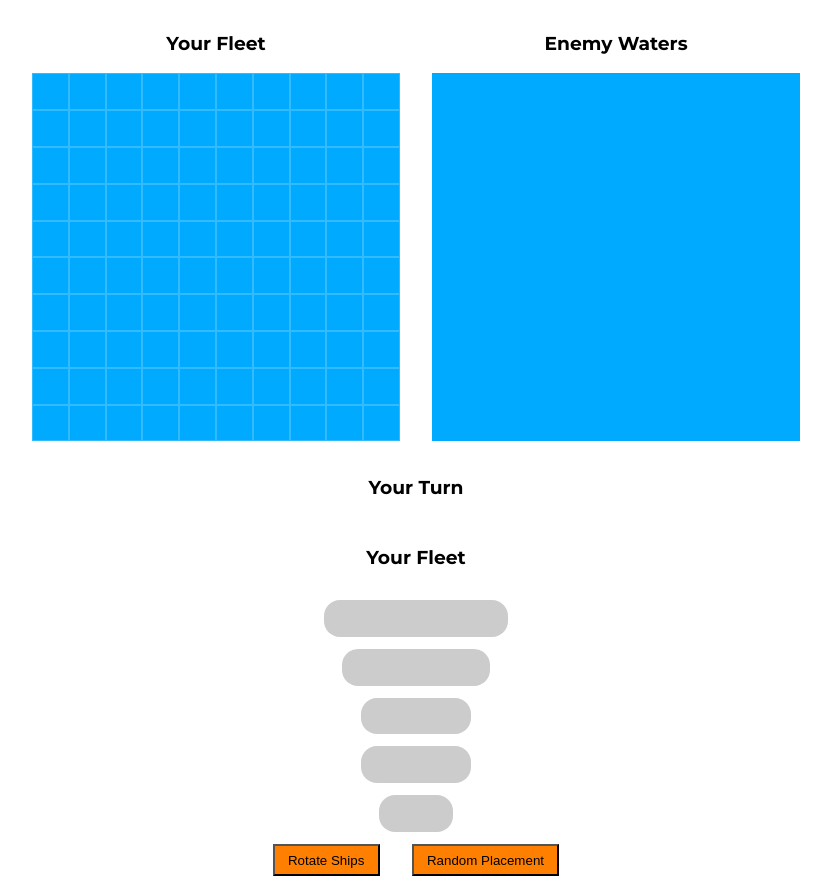
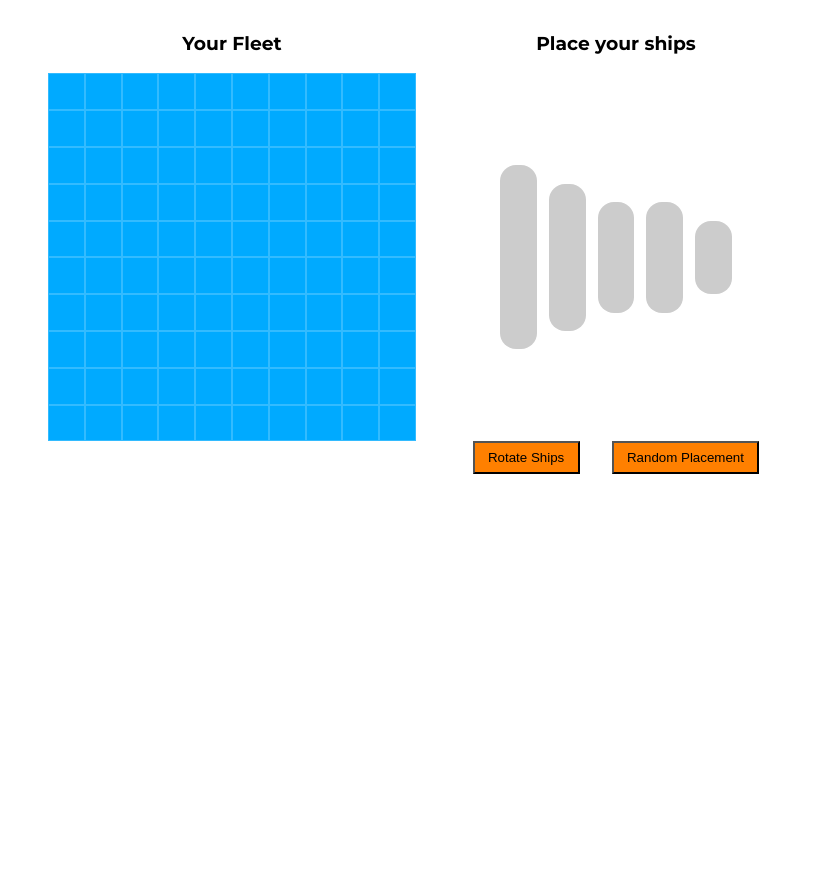
Before and after one commit to lucasbpaiva/battleship, a website with bundled scripts: page src/index.html in a window 1280 px wide. Shown: the part 112-1006 px from the top of the page, without its empty margins (224-1055 px from the left). After the commit the page ends 800 px from the top, so only its background shows below. Built offline with nearby package versions, Linux system fonts and the light colour scheme.

Commit message:
Add ship inventory

```diff
--- a/src/index.html
+++ b/src/index.html
@@ -16,17 +16,13 @@
             <h3 class="board-name">Your Fleet</h3>
             <div class="battleship-grid" id="player-board"></div>
         </div>
-        <div class="computer-side">
+        <div class="computer-side hidden">
             <h3 class="board-name">Enemy Waters</h3>
             <div class="battleship-grid" id="computer-board"></div>
         </div>
-    </div>
-    <div class="container">
-        <h3 class="info-text">Your Turn</h3>
-    </div>
-    <div class="container">
-        <div class="ship-inventory">
-            <h3>Your Fleet</h3>
+        <div class="ship-placement">
+            <h3>Place your ships</h3>
+            <div class="ship-inventory vertical">
                 <div class="ship-container" draggable="true" data-length="5" data-name="carrier">
                     <div class="ship-preview carrier"></div>
                 </div>
@@ -42,11 +38,15 @@
                 <div class="ship-container" draggable="true" data-length="2" data-name="destroyer">
                     <div class="ship-preview destroyer"></div>
                 </div>
+            </div>
             <div class="container buttons">
                 <button id="rotate-btn">Rotate Ships</button>
                 <button id="shuffle-btn">Random Placement</button>
             </div>
         </div>
+    </div>
+    <div class="container">
+        <h3 class="info-text"></h3>
     </div>
     <div class="modal hidden" id="game-over-modal">
         <div class="modal-content">
```
Lines whose indentation alone changed are shown as unchanged.
